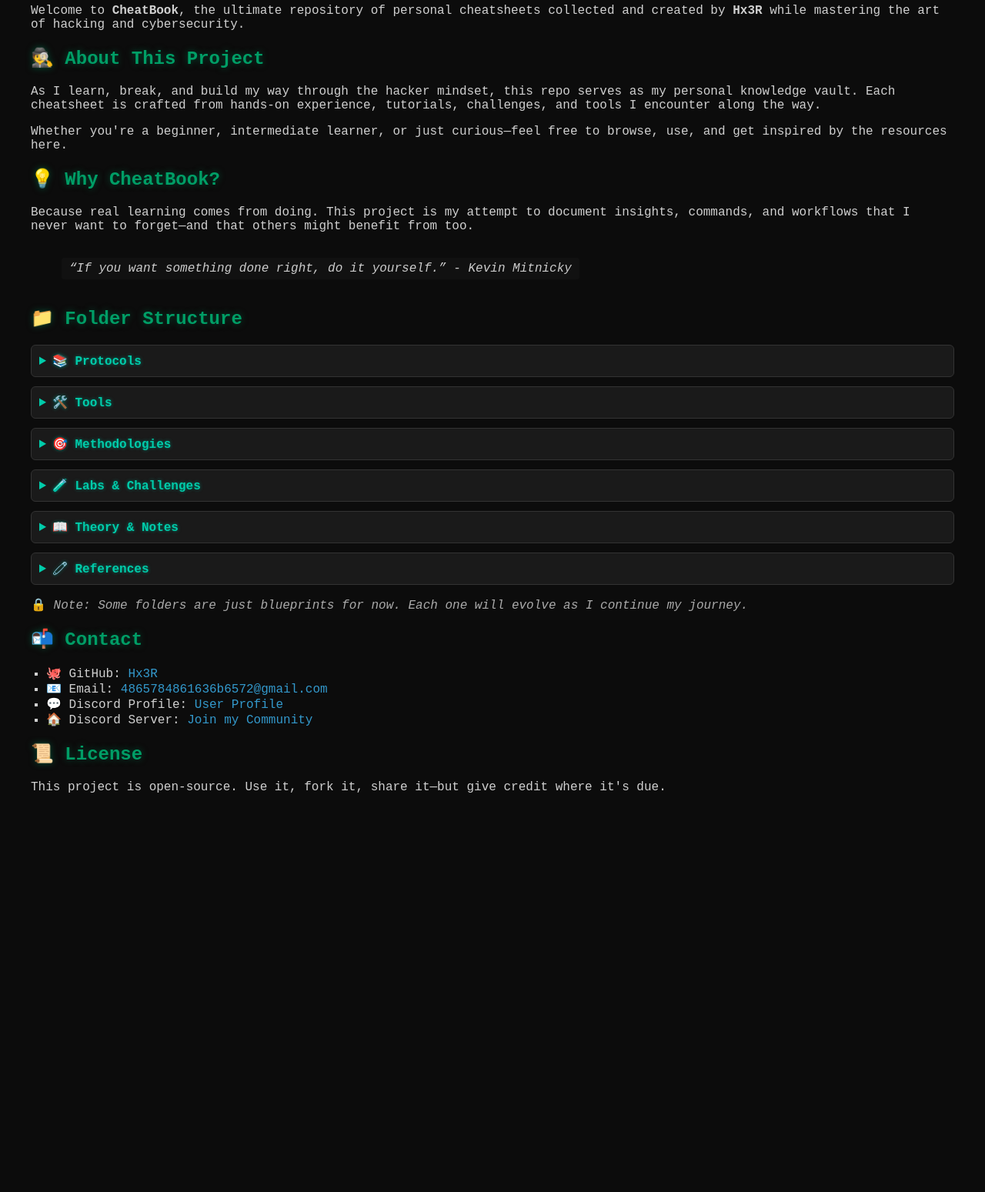
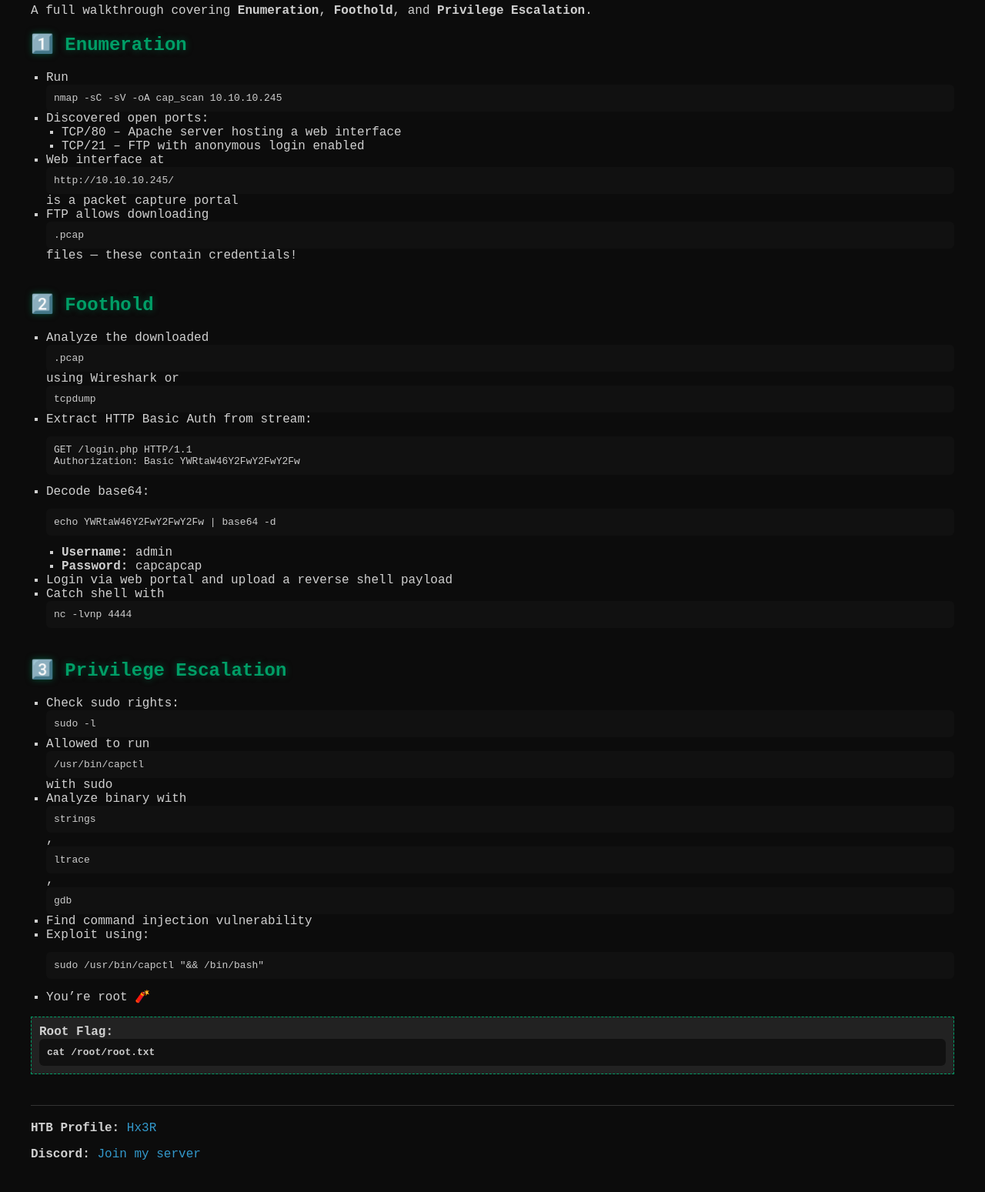
Before and after one commit to Hx3R/CheatBook, a plain HTML site: page WriteUps/HTB/Cap.html in a window 1280 px wide. Shown: the part 96-1645 px from the top of the page at 77% size. Before the commit the page ends 1168 px from the top, so only its background shows below. Drawn offline with Linux system fonts and the light colour scheme.

Commit message:
Update Cap.html

```diff
--- a/WriteUps/HTB/Cap.html
+++ b/WriteUps/HTB/Cap.html
@@ -2,7 +2,7 @@
 <html lang="en">
 <head>
   <meta charset="UTF-8">
-  <title>CheatBook 🧠💻</title>
+  <title>HTB - CAP Lab Walkthrough</title>
   <style>
     body {
       background-color: #0c0c0c;
@@ -12,7 +12,7 @@
     }
 
     h1, h2 {
-      color: #009e66; /* deep greenish-blue */
+      color: #009e66;
       text-shadow: 0 0 8px #004d33;
     }
 
@@ -26,33 +26,18 @@
       text-shadow: 0 0 6px #00ccff;
     }
 
-    details {
-      background-color: #1a1a1a;
-      border: 1px solid #333;
+    code, pre, blockquote {
+      background-color: #111;
       padding: 10px;
-      margin-bottom: 12px;
       border-radius: 6px;
-    }
-
-    summary {
-      font-weight: bold;
-      color: #00ccaa;
-      cursor: pointer;
-      text-shadow: 0 0 4px #007766;
+      display: block;
+      color: #ccc;
+      overflow-x: auto;
     }
 
     ul {
       list-style: square;
       padding-left: 20px;
-    }
-
-    code, blockquote {
-      background-color: #111;
-      padding: 5px 10px;
-      border-radius: 4px;
-      display: inline-block;
-      font-style: italic;
-      color: #ccc;
     }
 
     em {
@@ -65,124 +50,81 @@
       background-color: #333;
       margin: 20px 0;
     }
+
+    .section {
+      margin-bottom: 40px;
+    }
+
+    .flag {
+      background-color: #222;
+      border: 1px dashed #009e66;
+      padding: 10px;
+      margin-top: 10px;
+      font-weight: bold;
+    }
   </style>
 </head>
 <body>
 
-  <h1>CheatBook 🧠💻</h1>
-  <p>Welcome to <strong>CheatBook</strong>, the ultimate repository of personal cheatsheets collected and created by <strong>Hx3R</strong> while mastering the art of hacking and cybersecurity.</p>
+  <h1>HTB Lab: CAP 🛡️</h1>
+  <p>A full walkthrough covering <strong>Enumeration</strong>, <strong>Foothold</strong>, and <strong>Privilege Escalation</strong>.</p>
 
-  <h2>🕵️ About This Project</h2>
-  <p>As I learn, break, and build my way through the hacker mindset, this repo serves as my personal knowledge vault. Each cheatsheet is crafted from hands-on experience, tutorials, challenges, and tools I encounter along the way.</p>
-  <p>Whether you're a beginner, intermediate learner, or just curious—feel free to browse, use, and get inspired by the resources here.</p>
-
-  <h2>💡 Why CheatBook?</h2>
-  <p>Because real learning comes from doing. This project is my attempt to document insights, commands, and workflows that I never want to forget—and that others might benefit from too.</p>
-  <blockquote>“If you want something done right, do it yourself.” - Kevin Mitnicky</blockquote>
-
-  <h2>📁 Folder Structure</h2>
-
-  <details>
-    <summary>📚 Protocols</summary>
+  <div class="section">
+    <h2>1️⃣ Enumeration</h2>
     <ul>
-      <li>HTTP</li>
-      <li>TCP-IP</li>
-      <li>DNS</li>
-      <li>SMTP</li>
-      <li>SSH</li>
-      <li>VPN</li>
-      <li>Wi-Fi</li>
-    </ul>
-  </details>
-
-  <details>
-    <summary>🛠️ Tools</summary>
-    <ul>
-      <li>Reconnaissance
+      <li>Run <code>nmap -sC -sV -oA cap_scan 10.10.10.245</code></li>
+      <li>Discovered open ports:
         <ul>
-          <li>Nmap</li>
-          <li>Shodan</li>
-          <li>Amass</li>
+          <li>TCP/80 – Apache server hosting a web interface</li>
+          <li>TCP/21 – FTP with anonymous login enabled</li>
         </ul>
       </li>
-      <li>Exploitation
+      <li>Web interface at <code>http://10.10.10.245/</code> is a packet capture portal</li>
+      <li>FTP allows downloading <code>.pcap</code> files — these contain credentials!</li>
+    </ul>
+  </div>
+
+  <div class="section">
+    <h2>2️⃣ Foothold</h2>
+    <ul>
+      <li>Analyze the downloaded <code>.pcap</code> using Wireshark or <code>tcpdump</code></li>
+      <li>Extract HTTP Basic Auth from stream:
+        <pre>GET /login.php HTTP/1.1
+Authorization: Basic YWRtaW46Y2FwY2FwY2Fw</pre>
+      </li>
+      <li>Decode base64:
+        <pre>echo YWRtaW46Y2FwY2FwY2Fw | base64 -d</pre>
         <ul>
-          <li>Metasploit</li>
-          <li>SQLmap</li>
-          <li>BurpSuite</li>
+          <li><strong>Username:</strong> admin</li>
+          <li><strong>Password:</strong> capcapcap</li>
         </ul>
       </li>
-      <li>Privilege Escalation
-        <ul>
-          <li>Linux</li>
-          <li>Windows</li>
-        </ul>
+      <li>Login via web portal and upload a reverse shell payload</li>
+      <li>Catch shell with <code>nc -lvnp 4444</code></li>
+    </ul>
+  </div>
+
+  <div class="section">
+    <h2>3️⃣ Privilege Escalation</h2>
+    <ul>
+      <li>Check sudo rights: <code>sudo -l</code></li>
+      <li>Allowed to run <code>/usr/bin/capctl</code> with sudo</li>
+      <li>Analyze binary with <code>strings</code>, <code>ltrace</code>, <code>gdb</code></li>
+      <li>Find command injection vulnerability</li>
+      <li>Exploit using:
+        <pre>sudo /usr/bin/capctl "&& /bin/bash"</pre>
       </li>
-      <li>Post-Exploitation
-        <ul>
-          <li>Empire</li>
-          <li>Mimikatz</li>
-        </ul>
-      </li>
-      <li>Payloads
-        <ul>
-          <li>Netcat</li>
-          <li>Python</li>
-          <li>PowerShell</li>
-        </ul>
-      </li>
+      <li>You’re root 🧨</li>
     </ul>
-  </details>
+    <div class="flag">
+      Root Flag: <code>cat /root/root.txt</code>
+    </div>
+  </div>
 
-  <details>
-    <summary>🎯 Methodologies</summary>
-    <ul>
-      <li>OSINT</li>
-      <li>Threat Modeling</li>
-      <li>Attack Vectors</li>
-      <li>Reporting</li>
-    </ul>
-  </details>
+  <hr>
 
-  <details>
-    <summary>🧪 Labs & Challenges</summary>
-    <ul>
-      <li>HackTheBox</li>
-      <li>TryHackMe</li>
-      <li>VulnHub</li>
-    </ul>
-  </details>
-
-  <details>
-    <summary>📖 Theory & Notes</summary>
-    <ul>
-      <li>Cyber Law</li>
-      <li>Ethics</li>
-      <li>Hacker Culture</li>
-    </ul>
-  </details>
-
-  <details>
-    <summary>🧷 References</summary>
-    <ul>
-      <li>Books</li>
-      <li>Videos</li>
-      <li>Articles</li>
-    </ul>
-  </details>
-
-  <p>🔒 <em>Note: Some folders are just blueprints for now. Each one will evolve as I continue my journey.</em></p>
-
-  <h2>📬 Contact</h2>
-  <ul>
-    <li>🐙 GitHub: <a href="https://github.com/Hx3R" target="_blank">Hx3R</a></li>
-    <li>📧 Email: <a href="mailto:4865784861636b6572@gmail.com">4865784861636b6572@gmail.com</a></li>
-    <li>💬 Discord Profile: <a href="https://discord.com/users/526909268411023381" target="_blank">User Profile</a></li>
-    <li>🏠 Discord Server: <a href="https://discord.gg/whe72edd" target="_blank">Join my Community</a></li>
-  </ul>
-
-  <h2>📜 License</h2>
-  <p>This project is open-source. Use it, fork it, share it—but give credit where it's due.</p>
+  <p><strong>HTB Profile:</strong> <a href="https://app.hackthebox.com/users/526909268411023381" target="_blank">Hx3R</a></p>
+  <p><strong>Discord:</strong> <a href="https://discord.gg/whe72edd" target="_blank">Join my server</a></p>
 
 </body>
 </html>
```
